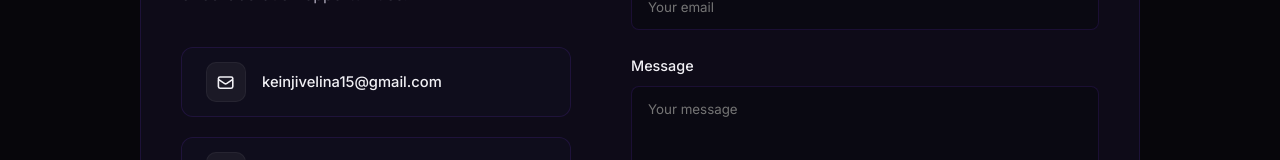
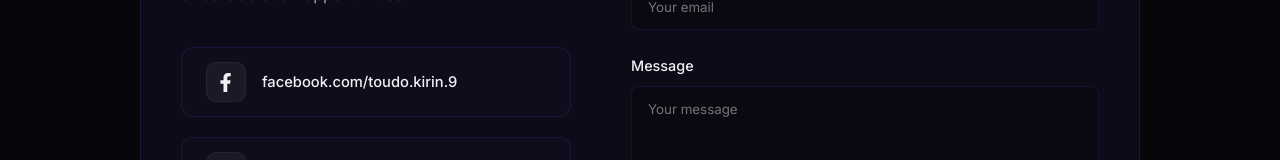
Before and after one commit to sitol2/portfolio, a React (Vite) app: page / in a window 1280 px wide. Shown: the part 6461-6621 px from the top of the page. Built offline with nearby package versions, Linux system fonts and the light colour scheme.

Commit message:
feat: replace email with Facebook link in contact section

```diff
--- a/src/components/Contact.jsx
+++ b/src/components/Contact.jsx
@@ -1,6 +1,6 @@
 import { motion, useInView } from 'framer-motion'
 import { useRef, useState } from 'react'
-import { HiOutlineMail } from 'react-icons/hi'
+import { FaFacebookF } from 'react-icons/fa'
 import { FiGithub, FiLinkedin, FiSend } from 'react-icons/fi'
 
 export default function Contact() {
@@ -77,9 +77,9 @@ export default function Contact() {
                         </p>
 
                         <div className="contact-links">
-                            <a href="mailto:keinjivelina15@gmail.com" className="contact-link">
-                                <span className="contact-link-icon"><HiOutlineMail /></span>
-                                <span>keinjivelina15@gmail.com</span>
+                            <a href="https://www.facebook.com/toudo.kirin.9" target="_blank" rel="noopener noreferrer" className="contact-link">
+                                <span className="contact-link-icon"><FaFacebookF /></span>
+                                <span>facebook.com/toudo.kirin.9</span>
                             </a>
                             <a href="https://www.linkedin.com/in/keinji-velina-423736326/" target="_blank" rel="noopener noreferrer" className="contact-link">
                                 <span className="contact-link-icon"><FiLinkedin /></span>
```
